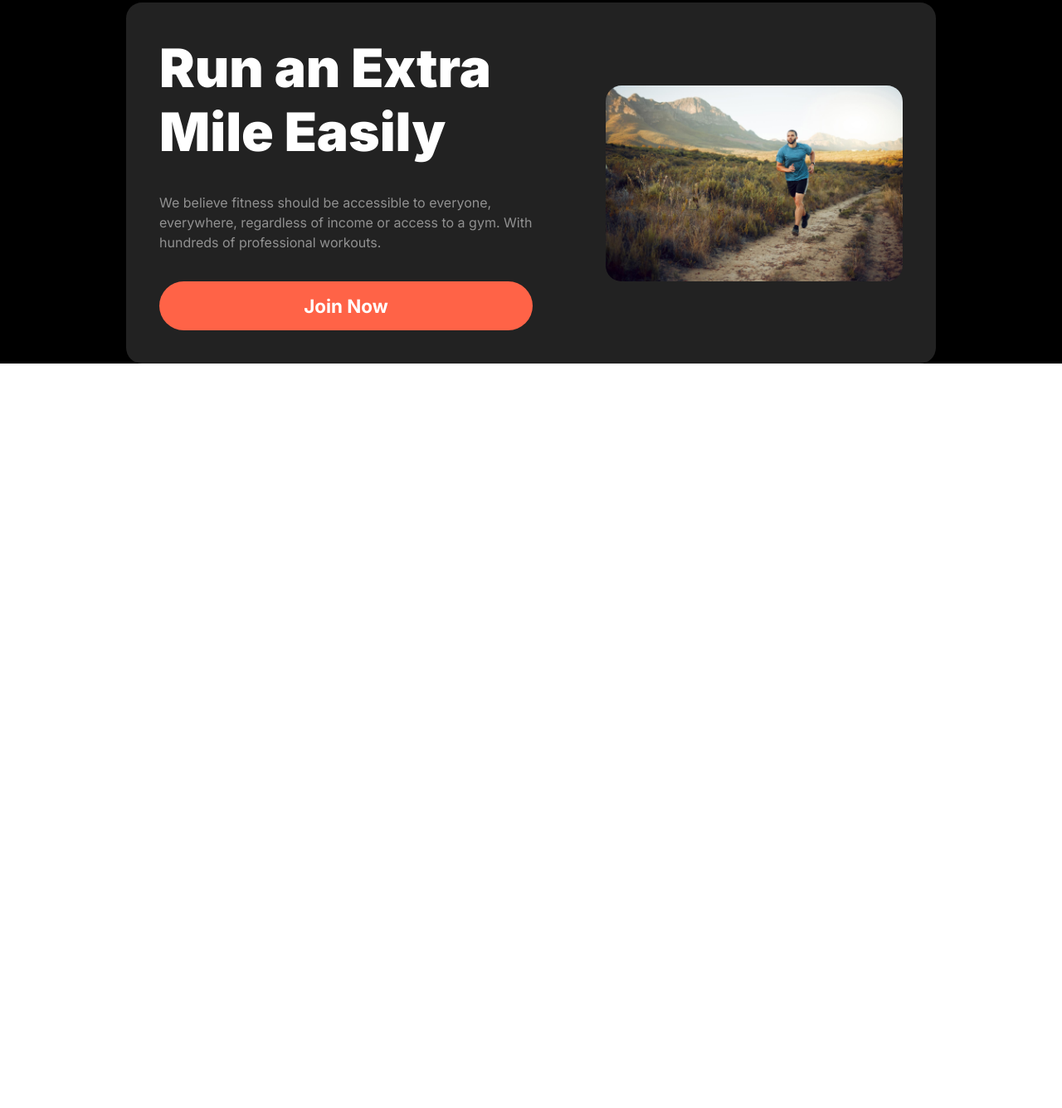
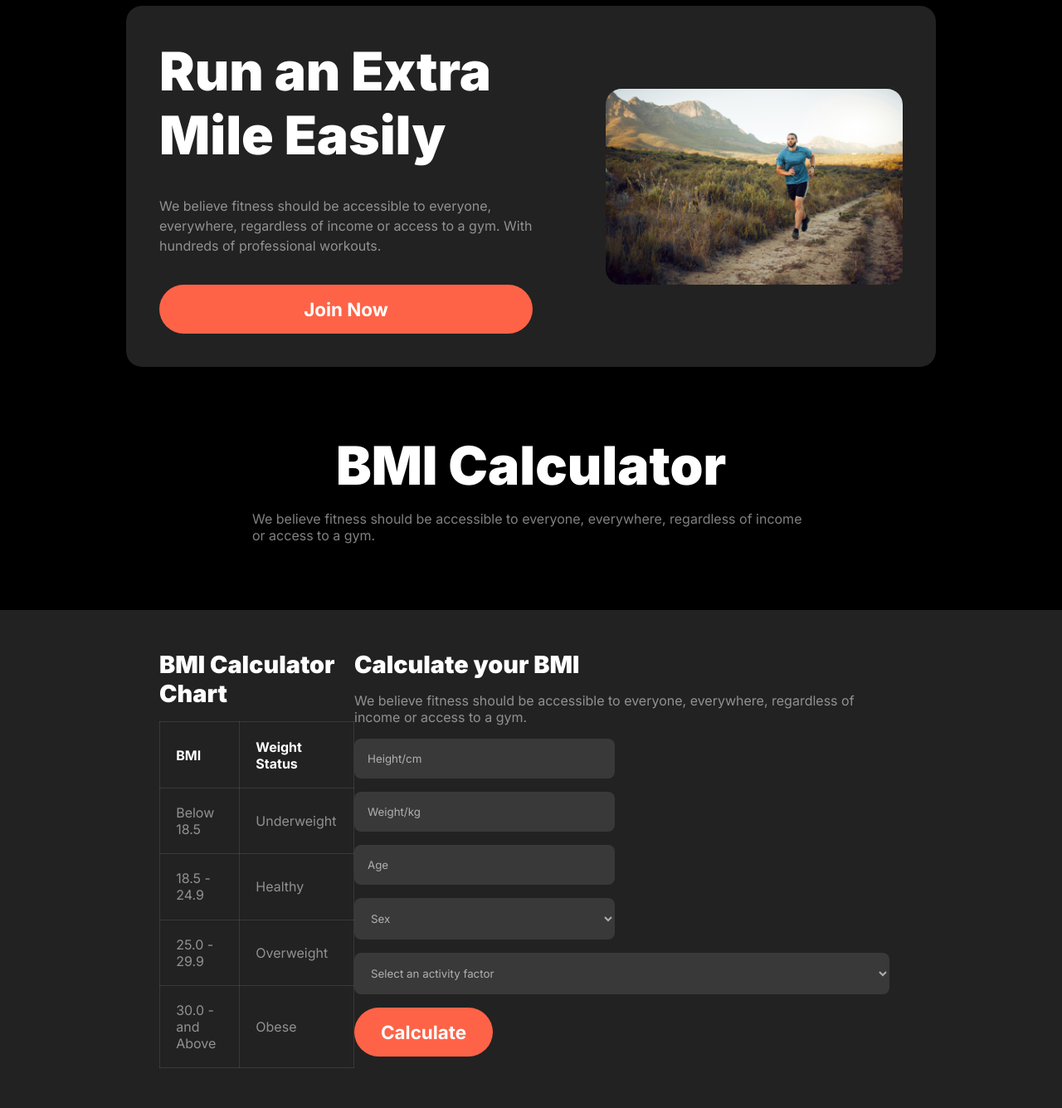
Before and after one commit to abir7856/versatile-gym-ui, a plain HTML site: page index.html in a window 1280 px wide. Shown: the part 1762-3097 px from the top of the page at 83% size. Before the commit the page ends 2200 px from the top, so only its background shows below. Drawn offline with Linux system fonts and the light colour scheme; a web font is replaced by a local one.

Commit message:
Complete BMI Calculator

```diff
--- a/index.html
+++ b/index.html
@@ -83,6 +83,57 @@
             </div>
             <img src="images/run.jpg" alt="">
          </section>
+         <!---------------------------------- BMI Calculator Section ----------------------------------->
+         <section class="bmi">
+            <sectoin class="bmi-main-text">
+                <h1>BMI Calculator</h1>
+                <p>We believe fitness should be accessible to everyone, everywhere, regardless of income or access to a gym.</p>
+            </sectoin>
+
+         </section>
+         <section class="bmi-container">
+            <sectoin class="bmi-calculator container">
+                <div class="calc-chart">
+                    <h2>BMI Calculator Chart</h2>
+                    <table>
+                        <tr>
+                            <th>BMI</th>
+                            <th>Weight Status</th>
+                        </tr>
+                        <tr>
+                            <td>Below 18.5</td>
+                            <td>Underweight</td>
+                        </tr>
+                        <tr>
+                            <td>18.5 - 24.9</td>
+                            <td>Healthy</td>
+                        </tr>
+                        <tr>
+                            <td>25.0 - 29.9</td>
+                            <td>Overweight</td>
+                        </tr>
+                        <tr>
+                            <td>30.0 - and Above</td>
+                            <td>Obese</td>
+                        </tr>
+                    </table>
+                </div>
+                <div class="calc-bmi">
+                    <h1>Calculate your BMI</h1>
+                    <p>We believe fitness should be accessible to everyone, everywhere, regardless of income or access to a gym. </p>
+                    <input type="text" name="" id="" placeholder="Height/cm">
+                    <input type="text" name="" id="" placeholder="Weight/kg"><br>
+                    <input type="text" name="" id="" placeholder="Age">
+                    <select name="" id="">
+                        <option value="sex">Sex</option>
+                    </select><br>
+                    <select name="" id="activity">
+                        <option value="Select an activity factor">Select an activity factor</option>
+                    </select><br>
+                    <button class="btn">Calculate</button>
+                </div>
+            </sectoin>
+         </section>
     </main>
     <footer></footer>
 </body>
--- a/styles/styles.css
+++ b/styles/styles.css
@@ -183,7 +183,7 @@ main {
 }
 .change-your-habits-portfolio img {
   border-radius: 50%;
-  border: 3px solid gray;
+  border: 5px solid rgba(128, 128, 128, 0.534);
 }
 .portfolio-img {
   display: flex;
@@ -231,6 +231,91 @@ main {
   color: rgba(255, 255, 255, 0.5);
   line-height: 24px;
 }
+
+/* ---------------------------------- BMI Calculator Section ----------------------------------- */
+.bmi {
+  padding: 5rem;
+  /* background: rgb(34, 34, 34); */
+}
+.bmi-main-text {
+  margin-bottom: 3rem;
+  background: #000;
+}
+.bmi-main-text h1 {
+  font-size: 4rem;
+  font-weight: 900;
+  color: #fff;
+  text-align: center;
+  margin-bottom: 1rem;
+}
+.bmi-main-text p {
+  color: rgba(255, 255, 255, 0.5);
+  text-align: left;
+  max-width: 672px;
+  margin: 0 auto;
+}
+.bmi-container {
+  background: rgb(34, 34, 34);
+}
+.bmi-calculator {
+  display: flex;
+  justify-content: space-between;
+  /* align-items: center; */
+  padding: 3rem;
+}
+.calc-chart {
+  color: #fff;
+  text-align: left;
+}
+.calc-chart h2 {
+  font-size: 1.8rem;
+  font-weight: 900;
+  margin-bottom: 1rem;
+}
+.calc-chart table,
+td,
+th {
+  border: 1px solid rgba(255, 255, 255, 0.1);
+  border-collapse: collapse;
+  padding: 1.2rem;
+}
+td {
+  color: rgba(255, 255, 255, 0.5);
+}
+.calc-bmi {
+  max-width: 670px;
+}
+.calc-bmi h1 {
+  font-size: 1.8rem;
+  font-weight: 900;
+  color: white;
+  margin-bottom: 1rem;
+}
+input::placeholder {
+  color: rgba(255, 255, 255, 0.6);
+}
+input[type="text"],
+select {
+  padding: 1rem;
+  background: rgba(255, 255, 255, 0.1);
+  border: 0;
+  color: rgba(255, 255, 255, 0.6);
+  border-radius: 0.5rem;
+  width: 282px;
+  margin-bottom: 1rem;
+  margin-right: 1rem;
+}
+select {
+  width: 314px;
+}
+#activity {
+  width: 645px;
+}
+.calc-bmi p {
+  color: rgba(255, 255, 255, 0.5);
+  margin-bottom: 1rem;
+}
+
 /* ---------------------------------Media Query--------------------------------------------- */
 
 @media screen and (max-width: 576px) {
@@ -310,4 +395,20 @@ main {
   .run-extra-mile img {
     width: 100%;
   }
+
+  /* ---------------------------------- BMI Calculator Section ----------------------------------- */
+  .bmi-calculator {
+    padding: 0.5rem;
+    flex-direction: column;
+  }
+  #activity {
+    width: 314px;
+  }
+  .bmi-main-text h1 {
+    font-size: 2rem;
+    text-align: left;
+  }
+  .bmi {
+    padding: 1rem;
+  }
 }
```
